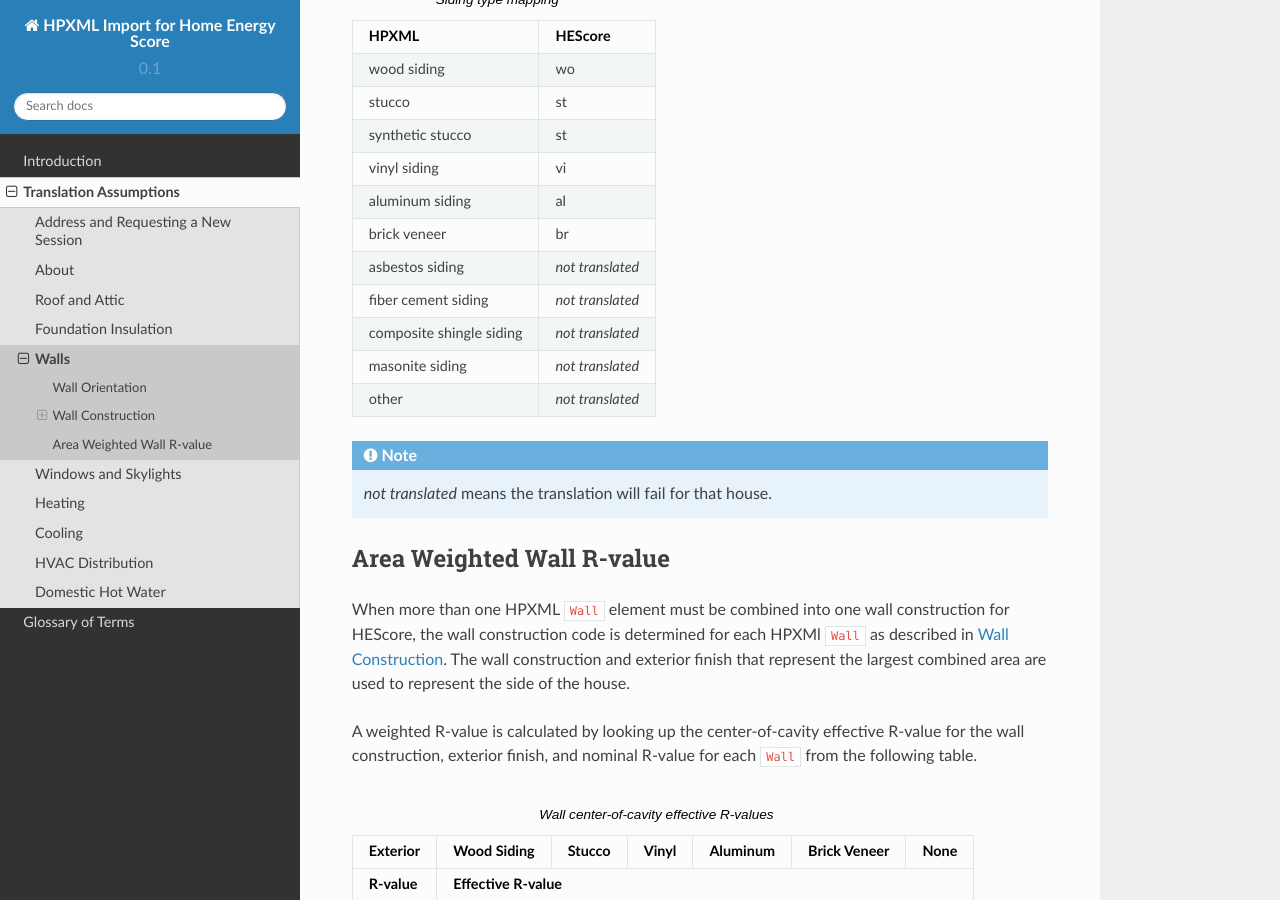
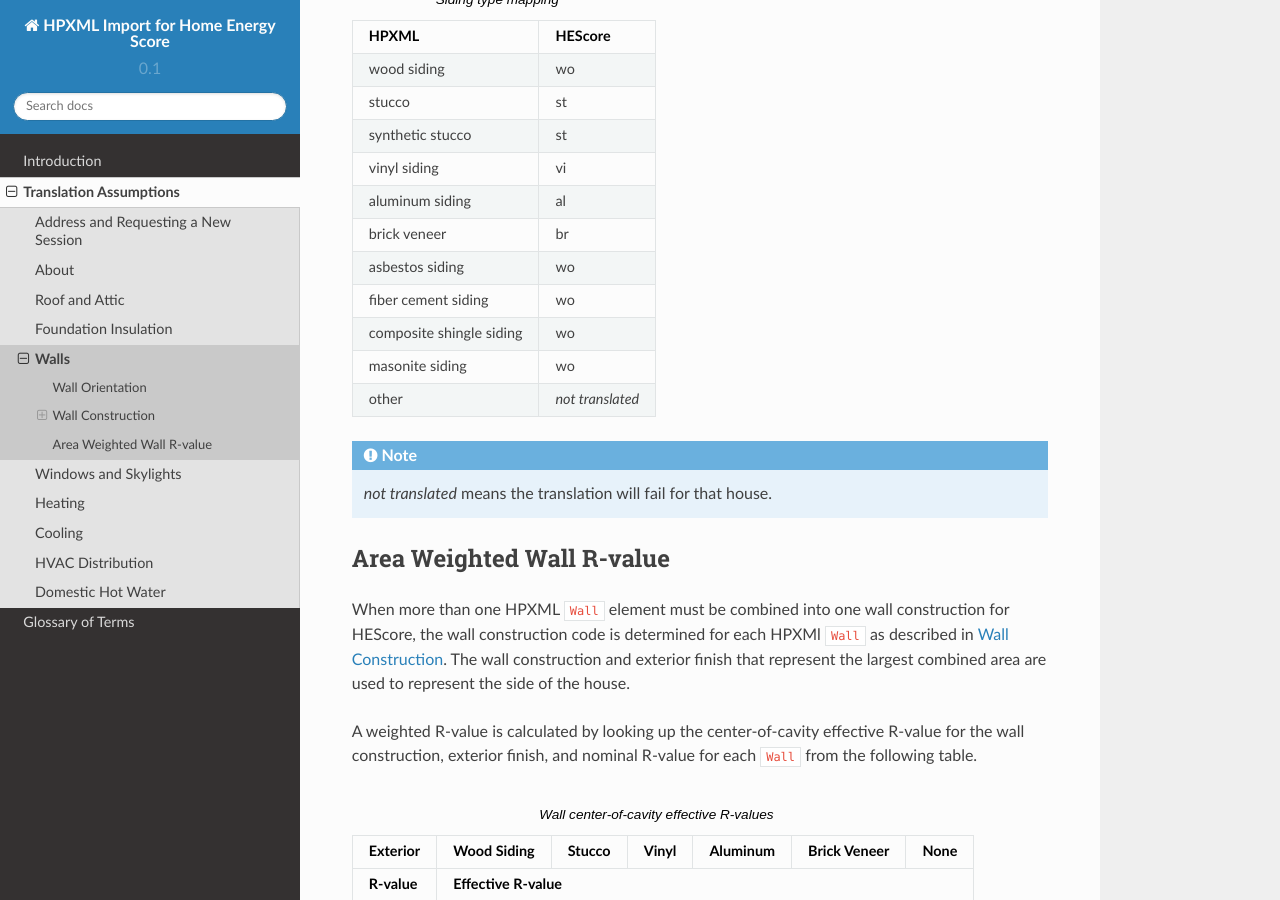
Before and after one commit to NREL/hescore-hpxml, a Sphinx documentation site: the page built from docs/source/translation/zone_wall.rst, in a window 1280 px wide and 900 px high, scrolled down 3500 px. Built offline with Sphinx 7.4.7 and the Read the Docs theme 2.0.0, drawn with Linux system fonts in a browser that asks for light colours; formulas are drawn with MathJax 3.

Commit message:
Adding more siding types to wood siding. #4

```diff
--- a/docs/source/translation/zone_wall.rst
+++ b/docs/source/translation/zone_wall.rst
@@ -185,10 +185,10 @@
    vinyl siding              vi
    aluminum siding           al
    brick veneer              br
-   asbestos siding           *not translated*
-   fiber cement siding       *not translated*
-   composite shingle siding  *not translated*
-   masonite siding           *not translated*
+   asbestos siding           wo
+   fiber cement siding       wo
+   composite shingle siding  wo
+   masonite siding           wo
    other                     *not translated*
    ========================  ================
 
```
Also changed, not shown: 1 other file.
